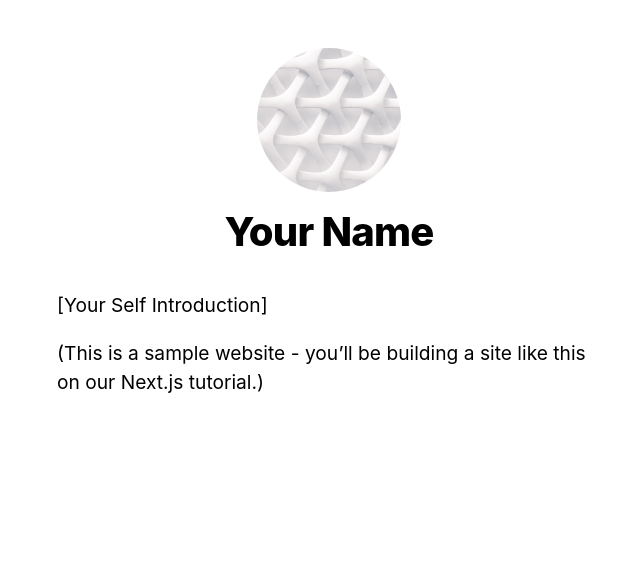
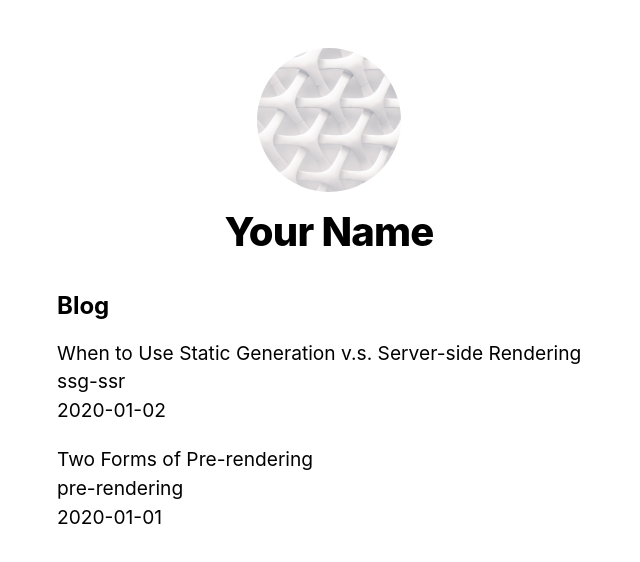
Before and after one commit to RenoirTan/nextjs-blog, a Next.js app: page / in a window 1280 px wide. Shown: the top 562 px of the page, without its empty margins (311-951 px from the left). Built offline with nearby package versions, Linux system fonts and the light colour scheme.

Commit message:
main: pre-rendering

```diff
--- /dev/null
+++ b/lib/posts.js
@@ -0,0 +1,35 @@
+import fs from 'fs';
+import path from 'path';
+import matter from 'gray-matter';
+
+const postsDirectory = path.join(process.cwd(), 'posts');
+
+export function getSortedPostsData() {
+  // Get file names under /posts
+  const fileNames = fs.readdirSync(postsDirectory);
+  const allPostsData = fileNames.map((fileName) => {
+    // Remove ".md" from file name to get id
+    const id = fileName.replace(/\.md$/, '');
+
+    // Read markdown file as string
+    const fullPath = path.join(postsDirectory, fileName);
+    const fileContents = fs.readFileSync(fullPath, 'utf8');
+
+    // Use gray-matter to parse the post metadata section
+    const matterResult = matter(fileContents);
+
+    // Combine the data with the id
+    return {
+      id,
+      ...matterResult.data,
+    };
+  });
+  // Sort posts by date
+  return allPostsData.sort((a, b) => {
+    if (a.date < b.date) {
+      return 1;
+    } else {
+      return -1;
+    }
+  });
+}
--- a/package.json
+++ b/package.json
@@ -6,6 +6,7 @@
     "start": "next start"
   },
   "dependencies": {
+    "gray-matter": "^4.0.3",
     "next": "latest",
     "react": "18.2.0",
     "react-dom": "18.2.0"
--- a/pages/index.js
+++ b/pages/index.js
@@ -1,19 +1,40 @@
 import Head from 'next/head';
 import Layout, { siteTitle } from '../components/layout';
 import utilStyles from '../styles/utils.module.css';
+import { getSortedPostsData } from '../lib/posts';
 
-export default function Home() {
+/*
+  Static Generation - getStaticProps
+  Server-side Rendering - getServerSideProps
+ */
+export async function getStaticProps() {
+  const allPostsData = getSortedPostsData();
+  return {
+    props: {
+      allPostsData
+    }
+  };
+}
+
+export default function Home({ allPostsData }) {
   return (
     <Layout home>
       <Head>
         <title>{siteTitle}</title>
       </Head>
-      <section className={utilStyles.headingMd}>
-        <p>[Your Self Introduction]</p>
-        <p>
-          (This is a sample website - you’ll be building a site like this on{' '}
-          <a href="https://nextjs.org/learn">our Next.js tutorial</a>.)
-        </p>
+      <section className={`${utilStyles.headingMd} ${utilStyles.padding1px}`}>
+        <h2 className={utilStyles.headingLg}>Blog</h2>
+        <ul className={utilStyles.list}>
+          {allPostsData.map(({ id, date, title }) => (
+            <li className={utilStyles.listItem} key={id}>
+              {title}
+              <br />
+              {id}
+              <br />
+              {date}
+            </li>
+          ))}
+        </ul>
       </section>
     </Layout>
   );
--- /dev/null
+++ b/posts/pre-rendering.md
@@ -0,0 +1,11 @@
+---
+title: 'Two Forms of Pre-rendering'
+date: '2020-01-01'
+---
+
+Next.js has two forms of pre-rendering: **Static Generation** and **Server-side Rendering**. The difference is in **when** it generates the HTML for a page.
+
+- **Static Generation** is the pre-rendering method that generates the HTML at **build time**. The pre-rendered HTML is then _reused_ on each request.
+- **Server-side Rendering** is the pre-rendering method that generates the HTML on **each request**.
+
+Importantly, Next.js lets you **choose** which pre-rendering form to use for each page. You can create a "hybrid" Next.js app by using Static Generation for most pages and using Server-side Rendering for others.
--- /dev/null
+++ b/posts/ssg-ssr.md
@@ -0,0 +1,19 @@
+---
+title: 'When to Use Static Generation v.s. Server-side Rendering'
+date: '2020-01-02'
+---
+
+We recommend using **Static Generation** (with and without data) whenever possible because your page can be built once and served by CDN, which makes it much faster than having a server render the page on every request.
+
+You can use Static Generation for many types of pages, including:
+
+- Marketing pages
+- Blog posts
+- E-commerce product listings
+- Help and documentation
+
+You should ask yourself: "Can I pre-render this page **ahead** of a user's request?" If the answer is yes, then you should choose Static Generation.
+
+On the other hand, Static Generation is **not** a good idea if you cannot pre-render a page ahead of a user's request. Maybe your page shows frequently updated data, and the page content changes on every request.
+
+In that case, you can use **Server-Side Rendering**. It will be slower, but the pre-rendered page will always be up-to-date. Or you can skip pre-rendering and use client-side JavaScript to populate data.
```
Also changed, not shown: 1 other file (tests, documents, lock files or other folders).
